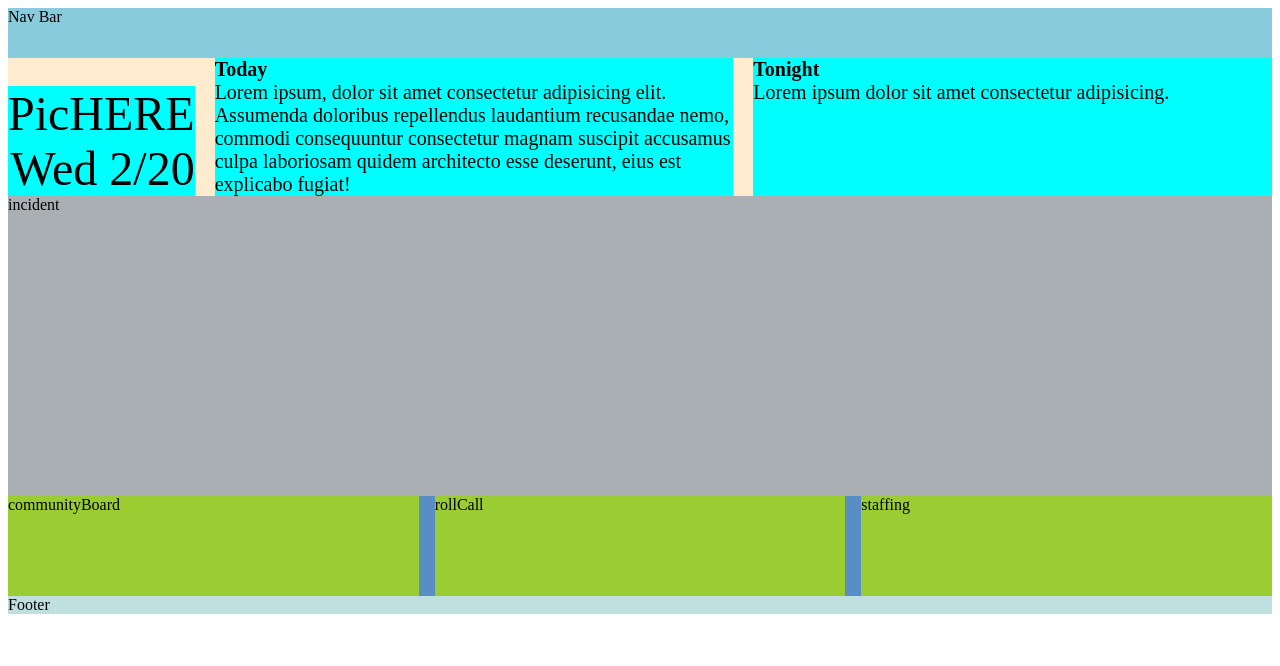
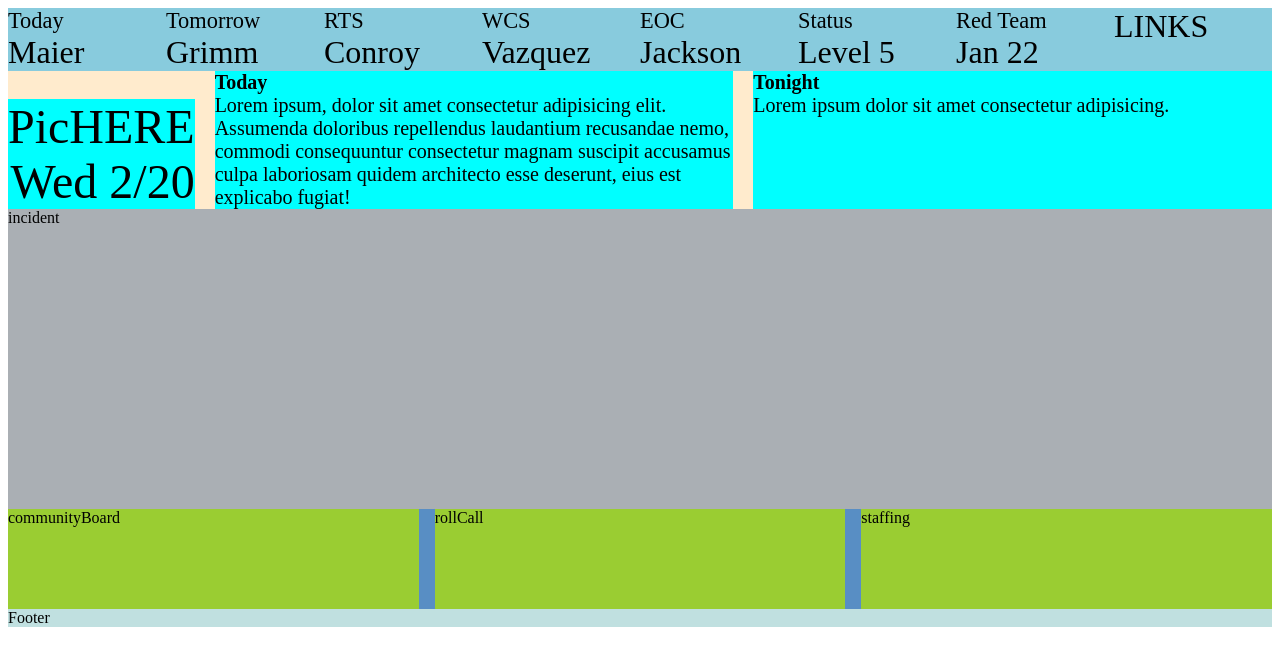
Before and after one commit to van888/grid-sg, a website: page index.html in a window 1280 px wide. Drawn offline with Linux system fonts and the light colour scheme.

Commit message:
stub navbar

```diff
--- a/index.css
+++ b/index.css
@@ -3,10 +3,15 @@
     background-color: rgb(170, 175, 180)
 }
 .navbar {
-    grid-template-columns: 1fr;
-    height: 50px;
+    display: grid;
+    grid-template-columns: 1fr 1fr 1fr 1fr 1fr 1fr 1fr 1fr;
+    /* height: 50px; */
+    font-size: 200%;
     background-color: rgb(136, 203, 221);
     /* color: rgb(182, 182, 219); */
+}
+.navbar > .item > .label {
+    font-size: 70%;
 }
 .weather  {
     display: grid;
--- a/index.html
+++ b/index.html
@@ -9,7 +9,43 @@
 </head>
 <body>
     <div class="body">
-        <div class="navbar">Nav Bar</div>
+        <div class="navbar">
+            <div class="item">
+                <div class="label">Today</div>
+                <div class="value">Maier</div>
+            </div>
+            <div class="item">
+                <div class="label">Tomorrow</div>
+                <div class="value">Grimm</div>
+            </div>
+            <div class="item">
+                <div class="label">RTS</div>
+                <div class="value">Conroy</div>
+            </div>
+            <div class="item">
+                <div class="label">WCS</div>
+                <div class="value">Vazquez</div>
+            </div>
+            <div class="item">
+                <div class="label">EOC</div>
+                <div class="value">Jackson</div>
+            </div>
+            <div class="item">
+                <div class="label">Status</div>
+                <div class="value">Level 5</div>
+            </div>
+            <div class="item">
+                <div class="label">Red Team</div>
+                <div class="value">Jan 22</div>
+            </div>
+            <div class="item">
+                <div class="links">LINKS</div>
+            </div>
+
+
+
+        </div>
+
         <div class="main">
             <div class="weather">
                 <div class="w-icon">
```
Also changed, not shown: stub.html (added, +12 -0 lines).
